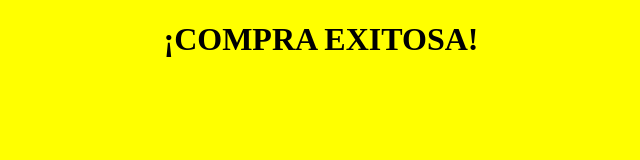
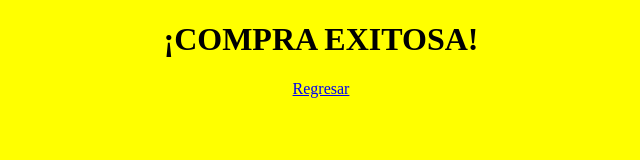
Before and after one commit to markesiano/markesiano.github.io, a plain HTML site: page compraexitosa.html in a window 1280 px wide. Shown: the full height of the page, 319-959 px from the left. Drawn offline with Linux system fonts and the light colour scheme.

Commit message:
update compraexitosa

```diff
--- a/compraexitosa.html
+++ b/compraexitosa.html
@@ -9,6 +9,6 @@
 <body bgcolor = "yellow"  align = "center">
 
     <h1> ¡COMPRA EXITOSA!</h1>
-
+    <a href="zoofari.html"> Regresar </a>
 </body>
 </html>
```
